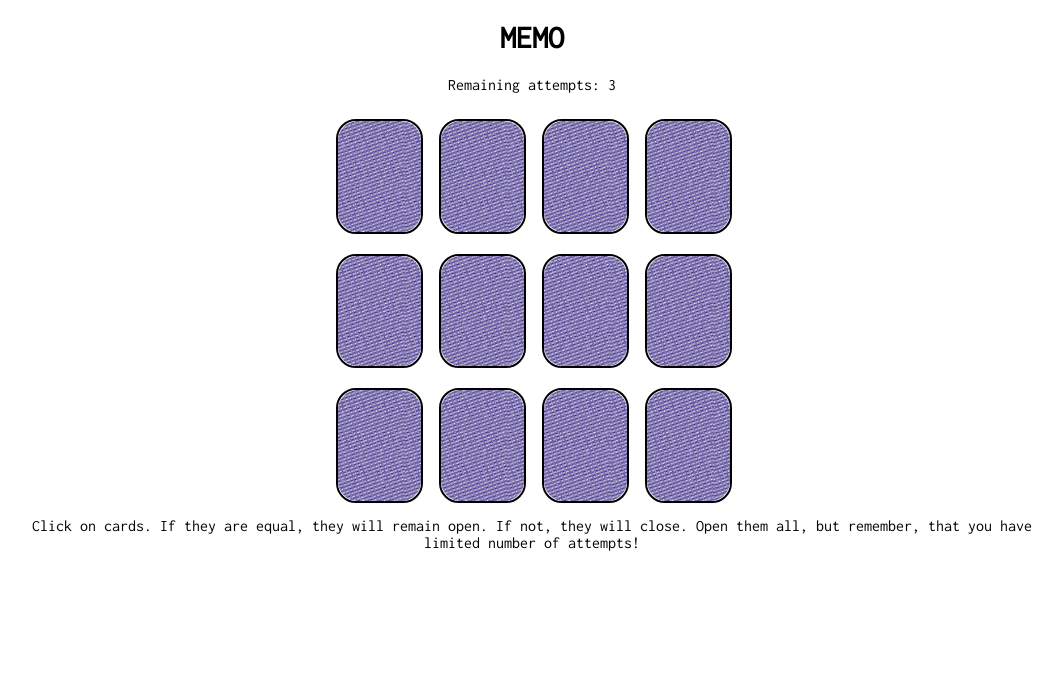
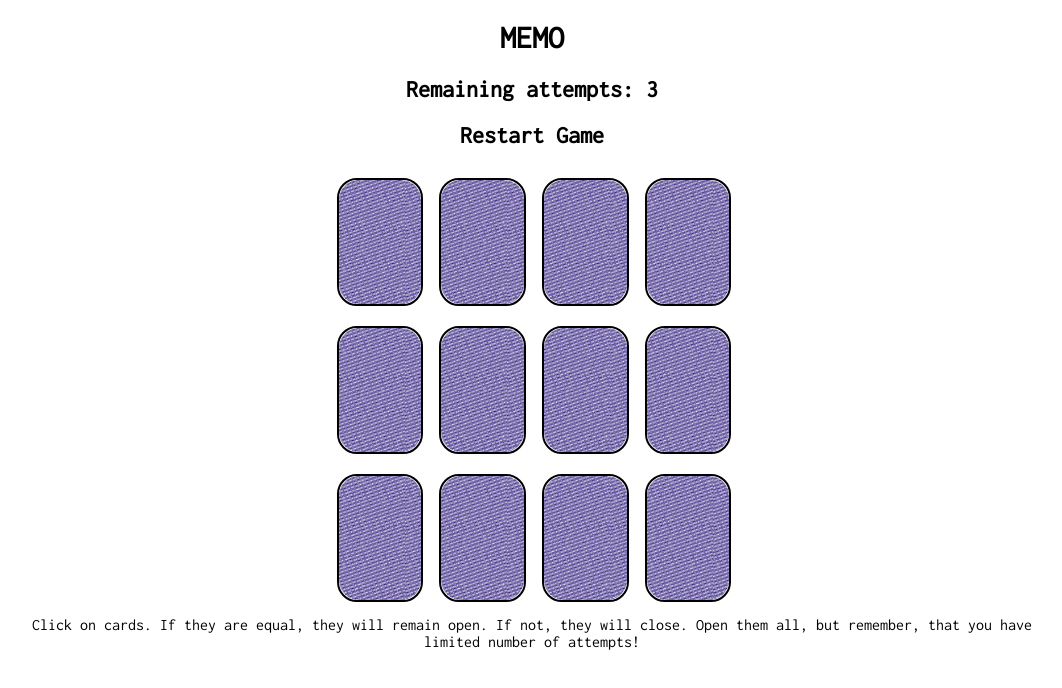
Before and after one commit to Pechenux/summerschool-task2, a plain HTML site: page index.html in a window 1280 px wide. Shown: the whole page, without its empty margins (108-1170 px from the left). Drawn offline with Linux system fonts and the light colour scheme.

Commit message:
Finished game

```diff
--- a/css/style.css
+++ b/css/style.css
@@ -31,7 +31,7 @@ body {
     position: relative;
 
     width: auto;
-    aspect-ratio: 3 / 4;
+    aspect-ratio: 3 / 4.5;
 
     background-color: transparent;
 
@@ -89,6 +89,7 @@ body {
 }
 
 .upcorner {
+    font-size: larger;
     grid-column: 1;
     grid-row: 1;
 
@@ -100,6 +101,7 @@ body {
 }
 
 .downcorner {
+    font-size: larger;
     grid-column: 3;
     grid-row: 3;
 
--- a/index.html
+++ b/index.html
@@ -14,7 +14,8 @@
 
 <body>
     <h1>MEMO</h1>
-    <p>Remaining attempts: <span id="attempts"></span></p>
+    <h2>Remaining attempts: <span id="attempts"></span></h2>
+    <h2 id="restart">Restart Game</h2>
     <div class="game">
         <div class="cardholder">
             <div id="0" class="card down"><div class="card-inner"><div class="card-front"></div><div class="card-back"><div class="suit upcorner">1</div><div class="suit downcorner">1</div><div class="number">2</div></div></div></div>
--- a/js/game.js
+++ b/js/game.js
@@ -8,7 +8,7 @@ let openedCards = [];
 let timeouts = []
 
 let remainingAttempts = 3;
-
+let firstGame = 1;
 let firstCard = null;
 
 function openCard(cardId) {
@@ -41,7 +41,6 @@ function updateGame(cardId) {
     openCard(cardId);
 
     if (firstCard) { // if there is an open card
-        console.log(firstCard)
         if (cardsValues[cardId].num == cardsValues[firstCard].num &&
             cardsValues[cardId].suit == cardsValues[firstCard].suit) { // if cards are equal
             openedCards.push(cardId);
@@ -55,8 +54,6 @@ function updateGame(cardId) {
                 return;
             } else {
                 timeouts.push(setTimeout((firstCard, cardId) => {
-                    console.log(firstCard)
-                    console.log(cardId)
                     closeCard(firstCard);
                     closeCard(cardId);
                 }, 1000, firstCard, cardId));
@@ -103,7 +100,7 @@ function setupgame() {
     }
 
     cardsValues.sort(() => Math.random() - 0.5); // shuffling deck
-    console.log(cardsValues);
+
 
     for (let card of cards) {
         if (card.className.includes('up')) {
@@ -111,8 +108,8 @@ function setupgame() {
         }
     }
 
+    function palceValues() {
         for (let i = 0; i < cardsValues.length; i++) {
-
             let card = document.getElementById(i);
             if (card) {
                 let number = card.getElementsByClassName('number')[0];
@@ -126,4 +123,16 @@ function setupgame() {
         }
     }
 
+    if (firstGame == 0) {
+        setTimeout(palceValues, 800); //800
+    } else {
+        palceValues();
+        firstGame = 0;
+    }
+}
+
+document.getElementById('restart').addEventListener('click', () => {
     setupgame();
+});
+
+setupgame();
```
Lines whose indentation alone changed are shown as unchanged.
